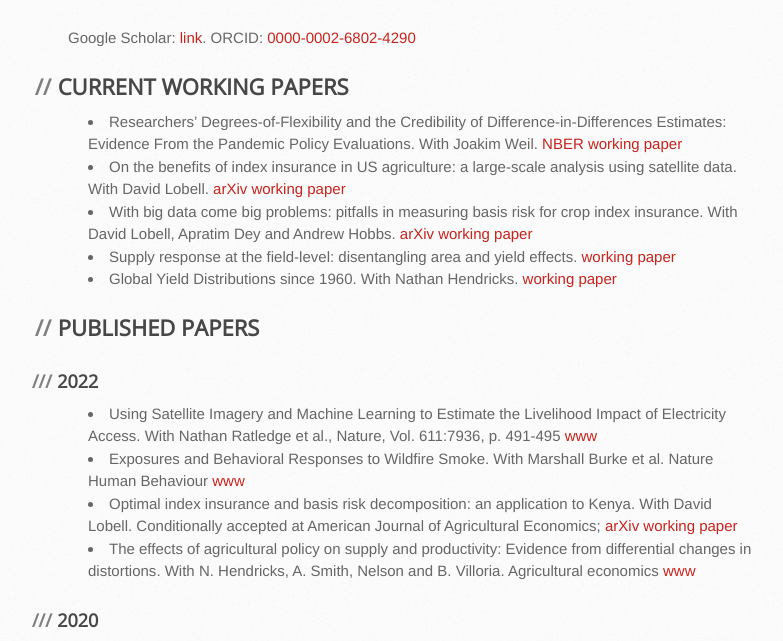
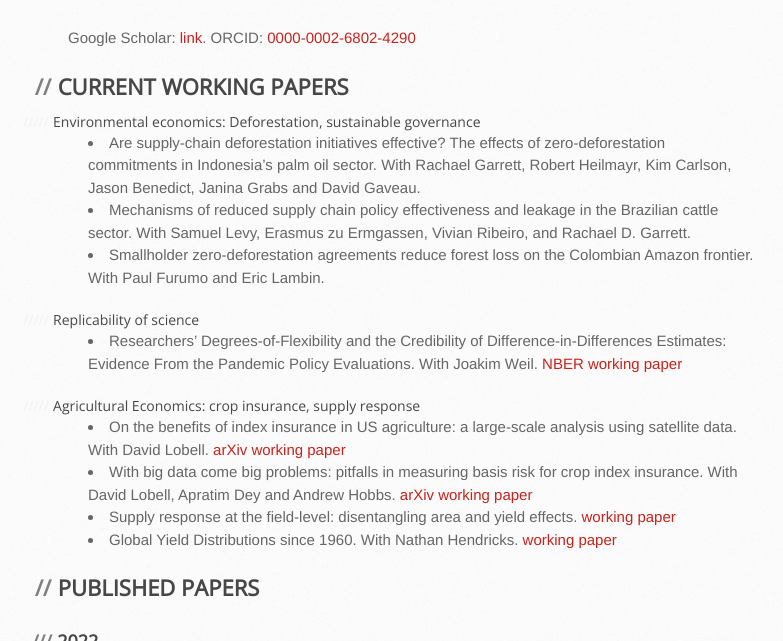
Before and after one commit to MatthieuStigler/MatthieuStigler.github.io, a Jekyll site: the page built from Research.Md, in a window 1280 px wide and 900 px high, cut to the strip 259-900 px from the top of the window. Shown: the whole strip, without its empty margins (102-885 px from the left). Built offline with Jekyll 4.4.1, drawn with Linux system fonts in a browser that asks for light colours.

Commit message:
Add new WPs

```diff
--- a/Research.Md
+++ b/Research.Md
@@ -6,7 +6,18 @@ Google  Scholar: [link](https://scholar.google.com/citations?user=AiA41oQAAAAJ&h
 
 ## CURRENT WORKING PAPERS
 
+
+##### Environmental economics: Deforestation, sustainable governance
+
+- *Are supply-chain deforestation initiatives effective? The effects of zero-deforestation commitments in Indonesia’s palm oil sector*. With Rachael Garrett, Robert Heilmayr, Kim Carlson, Jason Benedict, Janina Grabs and  David Gaveau.
+- *Mechanisms of reduced supply chain policy effectiveness and leakage in the Brazilian cattle sector.*  With Samuel Levy, Erasmus zu Ermgassen, Vivian Ribeiro, and Rachael D. Garrett.
+- *Smallholder zero-deforestation agreements reduce forest loss on the Colombian Amazon frontier.*  With Paul Furumo and Eric Lambin.
+
+##### Replicability of science
+
 - *Researchers' Degrees-of-Flexibility and the Credibility of Difference-in-Differences Estimates: Evidence From the Pandemic Policy Evaluations.* With Joakim Weil. [NBER working paper](https://www.nber.org/papers/w29550)
+
+##### Agricultural Economics: crop insurance, supply response
 - *On the benefits of index insurance in US agriculture: a large-scale analysis using satellite data*. With David Lobell. [arXiv working paper](https://arxiv.org/abs/2011.12544)
 - *With big data come big problems: pitfalls in measuring basis risk for crop index insurance*. With David Lobell, Apratim Dey and Andrew Hobbs. [arXiv working paper](https://arxiv.org/abs/2209.14611)
 - *Supply response at the field-level: disentangling area and yield effects.* [working paper](https://matthieustigler.github.io/docs/yield_response_satellite_Stigler.pdf)
```
